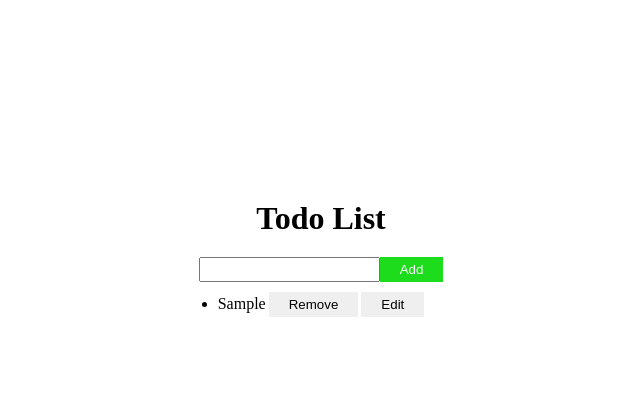
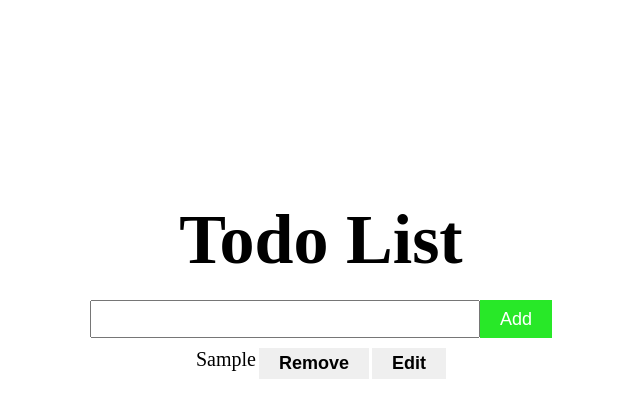
Before and after one commit to naman22a/web-dev, a plain HTML site: page 04/index.html in a window 1280 px wide. Both pictures are taken after typing "Sample" into the empty fields and a click on the button "Add". Shown: the whole page, without its empty margins (319-959 px from the left). Drawn offline with Linux system fonts and the light colour scheme.

Commit message:
refactor: 04

```diff
--- a/04/index.html
+++ b/04/index.html
@@ -22,6 +22,7 @@
         }
 
         h1 {
+            font-size: 70px;
             margin-bottom: 20px;
         }
 
@@ -30,22 +31,28 @@
         }
 
         form input {
+            font-size: 30px;
             outline: none;
         }
 
         button {
             padding: 5px 20px;
             border: none;
+            font-size: 18px;
+            font-weight: 600;
         }
 
         form>button {
-            background-color: rgb(28, 220, 28);
+            background-color: rgb(40, 232, 40);
             color: white;
             font-weight: 500;
         }
 
         ul li {
             margin: 10px 0;
+            font-size: 20px;
+            display: flex;
+            justify-content: space-between;
         }
 
         ul li button:nth-child(1) {
```
